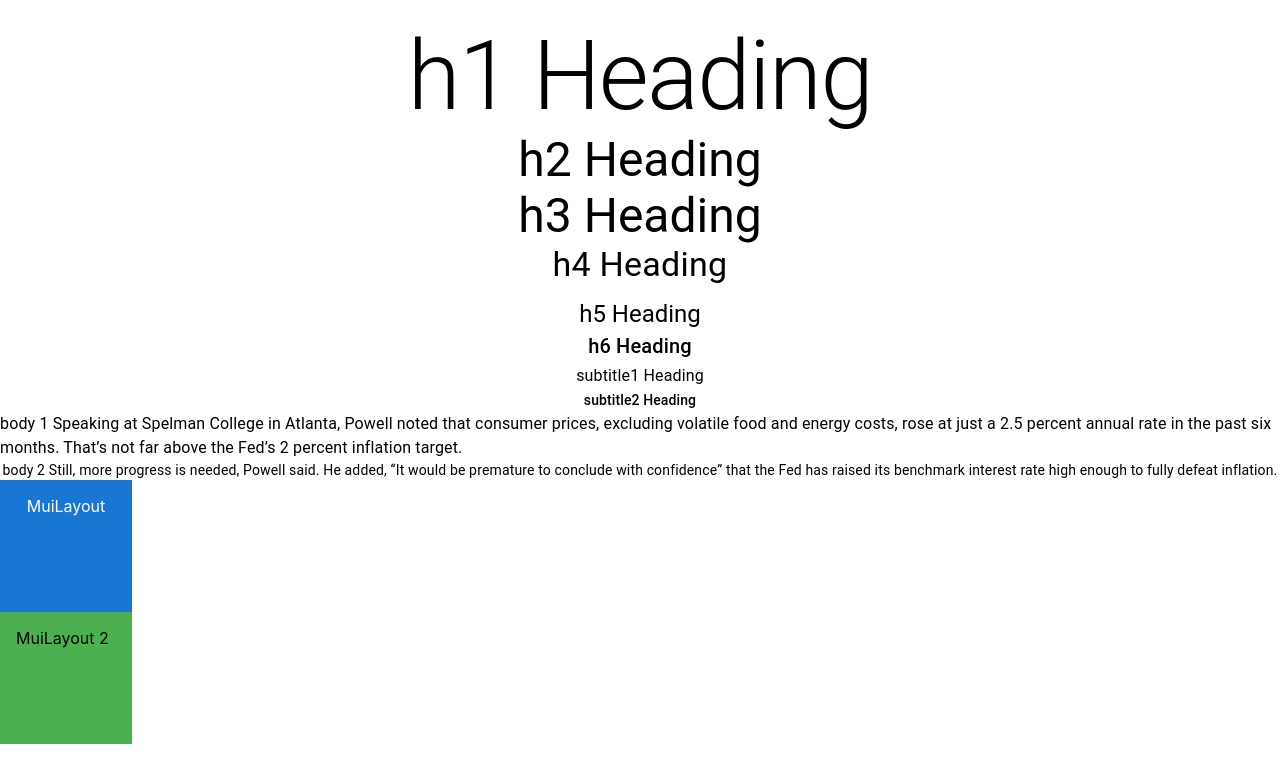
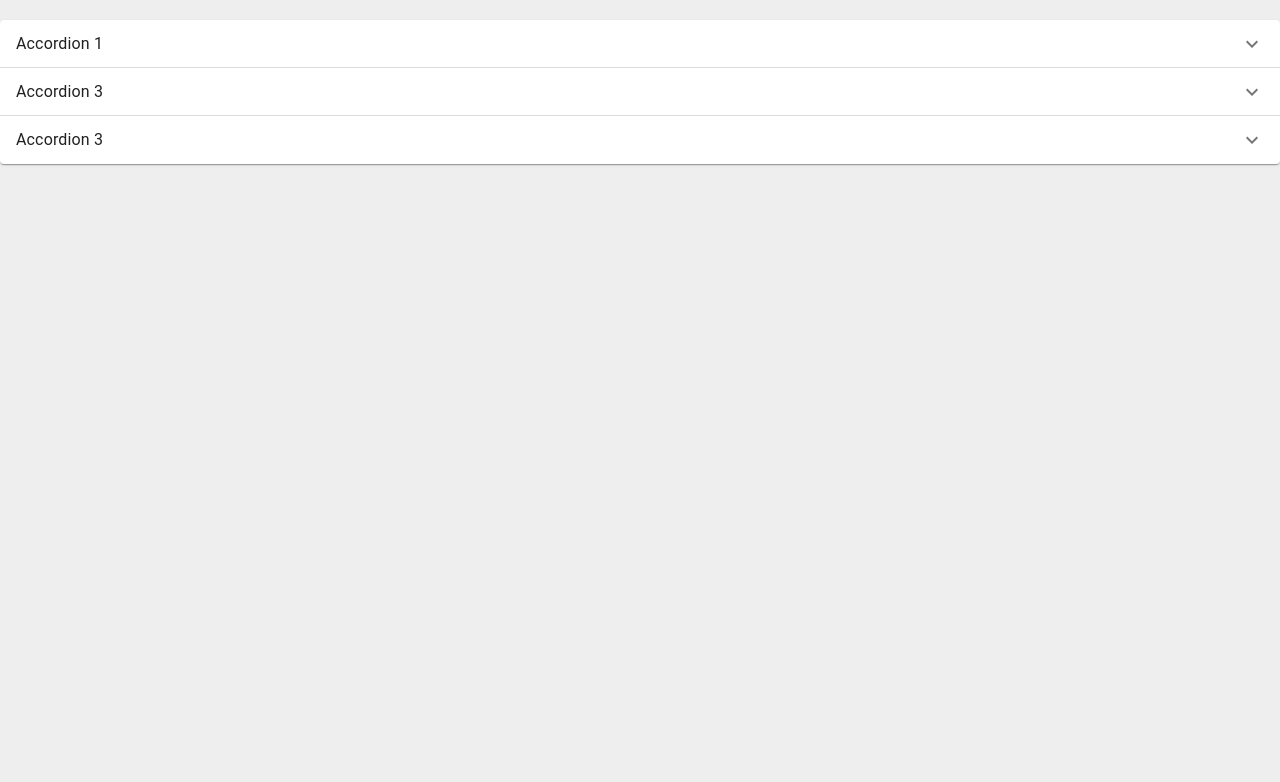
Before and after one commit to hyungjun-tech01/react-mui-demo, a React (Create React App) app: page / in a window 1280 px wide. Shown: the top 782 px of the page. Built offline with nearby package versions, Linux system fonts and the light colour scheme.

Commit message:
layout,  card

```diff
--- a/src/App.css
+++ b/src/App.css
@@ -1,8 +1,11 @@
 .App {
   margin-top:20px;
   text-align: center;
+
 }
-
+body{
+  background-color: #eeeeee
+}
 .App-logo {
   height: 40vmin;
   pointer-events: none;
--- a/src/App.tsx
+++ b/src/App.tsx
@@ -12,11 +12,13 @@ import {MuiSwitch} from "./components/MuiSwitch";
 import {MuiRating} from "./components/MuiRating";
 import {MuiAutocomplete} from "./components/MuiAutocomplete";
 import {MuiLayout} from "./components/MuiLayout";
+import {MuiCard}  from "./components/MuiCard";
+import {MuiAccordion} from "./components/MuiAccordion";
 
 function App() {
   return (
     <div className="App">
-     <MuiTypography/>
+     {/* <MuiTypography/> */}
      {/* <MuiButton /> */}
      {/* <MuiTextField /> */}
      {/* <MuiRadioButton /> */}
@@ -25,7 +27,9 @@ function App() {
      {/* <MuiSwitch /> */}
      {/* <MuiRating /> */}
      {/* <MuiAutocomplete /> */}
-     <MuiLayout />
+     {/* <MuiLayout /> */}
+     {/* <MuiCard /> */}
+     <MuiAccordion />
     </div>
   );
 }
--- /dev/null
+++ b/src/components/MuiAccordion.tsx
@@ -0,0 +1,53 @@
+import React from 'react';
+import { Accordion, AccordionSummary, AccordionDetails, Typography } from '@mui/material';
+import {ExpandMore} from "@mui/icons-material";
+import {useState} from "react";
+
+export const MuiAccordion = () => {
+  const [expanded, setExpanded] = useState<string|false>(false);
+  return (
+    <div>
+        <Accordion expanded = {expanded === "penel1"}>
+            <AccordionSummary
+                id="pencil-header"
+                aria-controls="pencil-content"
+                expandIcon={<ExpandMore />}>
+                    <Typography variant="body1">Accordion 1</Typography>
+                </AccordionSummary>
+                <AccordionDetails >
+                    <Typography variant="body2"  align="left">
+                        AccordionDetails API. API reference docs for the React AccordionDetails component. Learn about the props, CSS, and other APIs of this exported module.
+                    </Typography>
+                </AccordionDetails>
+        </Accordion>
+
+        <Accordion expanded = {expanded === "penel2"}>
+            <AccordionSummary
+                id="pencil-header"
+                aria-controls="pencil-content"
+                expandIcon={<ExpandMore />}>
+                    <Typography variant="body1">Accordion 3</Typography>
+                </AccordionSummary>
+                <AccordionDetails >
+                    <Typography variant="body2"  align="left">
+                        AccordionDetails API. API reference docs for the React AccordionDetails component. Learn about the props, CSS, and other APIs of this exported module.
+                    </Typography>
+                </AccordionDetails>
+        </Accordion>
+
+        <Accordion expanded = {expanded === "penel3"}>
+            <AccordionSummary
+                id="pencil-header"
+                aria-controls="pencil-content"
+                expandIcon={<ExpandMore />}>
+                    <Typography variant="body1">Accordion 3</Typography>
+                </AccordionSummary>
+                <AccordionDetails >
+                    <Typography variant="body2"  align="left">
+                        AccordionDetails API. API reference docs for the React AccordionDetails component. Learn about the props, CSS, and other APIs of this exported module.
+                    </Typography>
+                </AccordionDetails>
+        </Accordion>
+    </div>
+  )
+}
--- /dev/null
+++ b/src/components/MuiCard.tsx
@@ -0,0 +1,31 @@
+import React from 'react';
+import {Box, Card, CardContent, Typography, CardActions, Button, CardMedia, Paper} from "@mui/material";
+
+export const MuiCard = () => {
+  return (
+        <Box width="300px" sx={{padding:'32px'}} >
+            <Card>
+                <CardMedia component="img"
+                    height="140px"
+                    image="https://source.unsplash.com/random"
+                    alt ="No Splash Image"
+                    />
+                <CardContent>
+                    <Typography variant="h6" gutterBottom component="div">
+                        React
+                    </Typography>
+                    <Typography variant ="body2" color="text.secondary" >
+                    Card 컴포넌트는 여러 컴포넌트를 좀 더 형식에 맞춰서 묶어줄 때 사용됩니다.
+                    </Typography>
+                </CardContent>
+
+
+                <CardActions >
+                    <Button size="small" >Share</Button>
+                    <Button size="small" >Learn more</Button>
+                </CardActions>
+            </Card>
+        </Box>
+
+  )
+}
--- a/src/components/MuiLayout.tsx
+++ b/src/components/MuiLayout.tsx
@@ -1,9 +1,12 @@
 import React from 'react';
-import {Box} from "@mui/material";
+import {Box, Stack, Divider, Grid, Paper} from "@mui/material";
 
 export const MuiLayout = () => {
   return (
-    <>
+    <Paper sx={{padding:'32px'}} elevation={4}>
+    <Stack spacing={2} direction='row'
+        sx={{border:'1px solid'}}
+       divider={<Divider orientation='vertical' flexItem/>}>
       <Box sx={{
           backgroundColor:"primary.main",
           color : "white",
@@ -22,6 +25,29 @@ export const MuiLayout = () => {
           >
           MuiLayout 2
       </Box>
-    </>
+    </Stack>
+    <Grid container my={4} rowSpacing={2} columnSpacing={2}>
+      <Grid item xs={10}>
+        <Box bgcolor="primary.light" p={2}>
+          Item 1
+        </Box>
+      </Grid>
+      <Grid item xs={2}>
+        <Box bgcolor="primary.light" p={2}>
+          Item 2
+        </Box>
+      </Grid>
+      <Grid item xs={3}>
+        <Box bgcolor="primary.light" p={2}>
+          Item 3
+        </Box>
+      </Grid>
+      <Grid item xs={9}>
+        <Box bgcolor="primary.light" p={2}>
+          Item 4
+        </Box>
+      </Grid>
+    </Grid>
+    </Paper>
   )
 }
```
Lines whose indentation alone changed are shown as unchanged.
